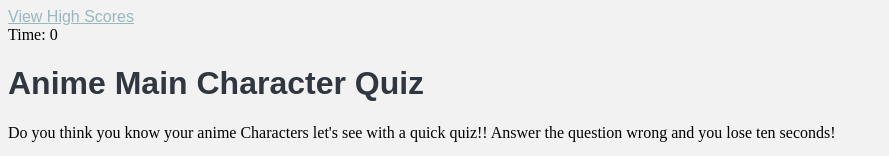
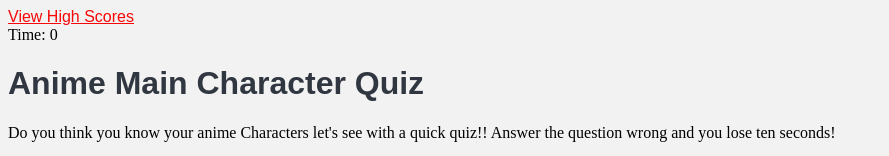
Before and after one commit to DanDeLuna/TimedAnimeQuiz, a plain HTML site: page index.html in a window 1280 px wide. In both pictures the pointer is over the link "View High Scores". Shown: the top 156 px of the page, without its empty margins (0-889 px from the left). Drawn offline with Linux system fonts and the light colour scheme.

```diff
--- a/assets/css/style.css
+++ b/assets/css/style.css
@@ -14,6 +14,6 @@ a {
 }
 
 a:hover {
-    color: #99B8BF;
+    color: #f60808;
     font-family: 'Archivo', sans-serif;
 }
```
